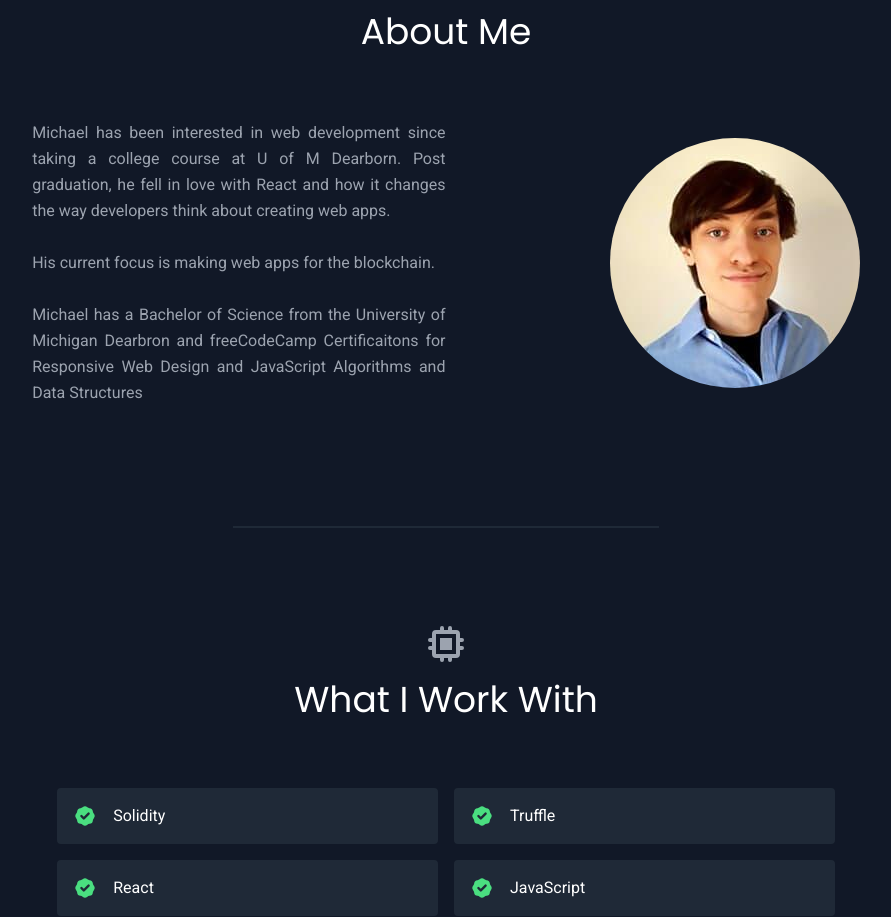
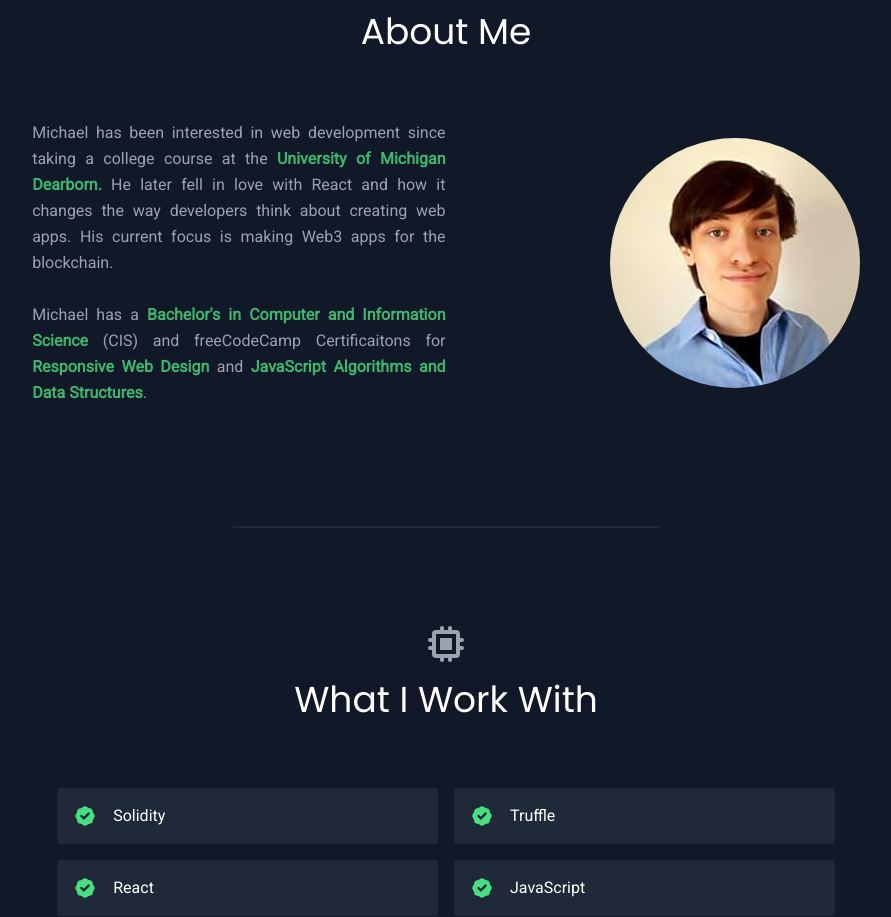
Before and after one commit to michael-orzel/portfolio, a React (Create React App) app: page / in a window 1280 px wide. Shown: the part 940-1857 px from the top of the page, without its empty margins (194-1085 px from the left). Built offline with nearby package versions, Linux system fonts and the light colour scheme.

Commit message:
finalized About section

```diff
--- a/package.json
+++ b/package.json
@@ -3,13 +3,11 @@
   "version": "0.1.0",
   "private": true,
   "dependencies": {
-    "@emotion/react": "^11.7.1",
-    "@emotion/styled": "^11.6.0",
     "@heroicons/react": "^1.0.5",
-    "@mui/material": "^5.4.0",
     "@testing-library/jest-dom": "^5.16.1",
     "@testing-library/react": "^12.1.2",
     "@testing-library/user-event": "^13.5.0",
+    "netlify-cli": "^9.13.3",
     "react": "^17.0.2",
     "react-dom": "^17.0.2",
     "react-scripts": "5.0.0",
--- a/src/components/About.js
+++ b/src/components/About.js
@@ -13,15 +13,14 @@ export default function About() {
         <div className="flex flex-col justify-center items-center lg:flex-row xl:mx-20 lg:py-6 xl:pt-5">
           <p className="mx-auto text-justify text-base leading-relaxed lg:w-1/2 xl:w-5/12">
             Michael has been interested in web development since taking a
-            college course at U of M Dearborn.
-            Post graduation, he fell in love with React
+            college course at the <b className='text-green-400 opacity-80'>University of Michigan Dearborn. </b>
+            He later fell in love with React
             and how it changes the way developers think about creating web apps.
+            His current focus is making Web3 apps for the blockchain.
             <br /> <br />
-            His current focus is making web apps for the blockchain.
-            <br /> <br />
-            Michael has a Bachelor of Science from the University of Michigan Dearbron
-            and freeCodeCamp Certificaitons for Responsive Web Design and
-            JavaScript Algorithms and Data Structures
+            Michael has a <b className='text-green-400 opacity-80'>Bachelor's in Computer and Information Science</b> (CIS)
+            and freeCodeCamp Certificaitons for <b className='text-green-400 opacity-80'>Responsive Web Design</b> and
+            <b className='text-green-400 opacity-80'> JavaScript Algorithms and Data Structures</b>.
           </p>
           <div className='mx-auto pt-6 sm:pt-8 lg:pt-0'>
             <img
```
Also changed, not shown: 1 other file (tests, documents, lock files or other folders).
